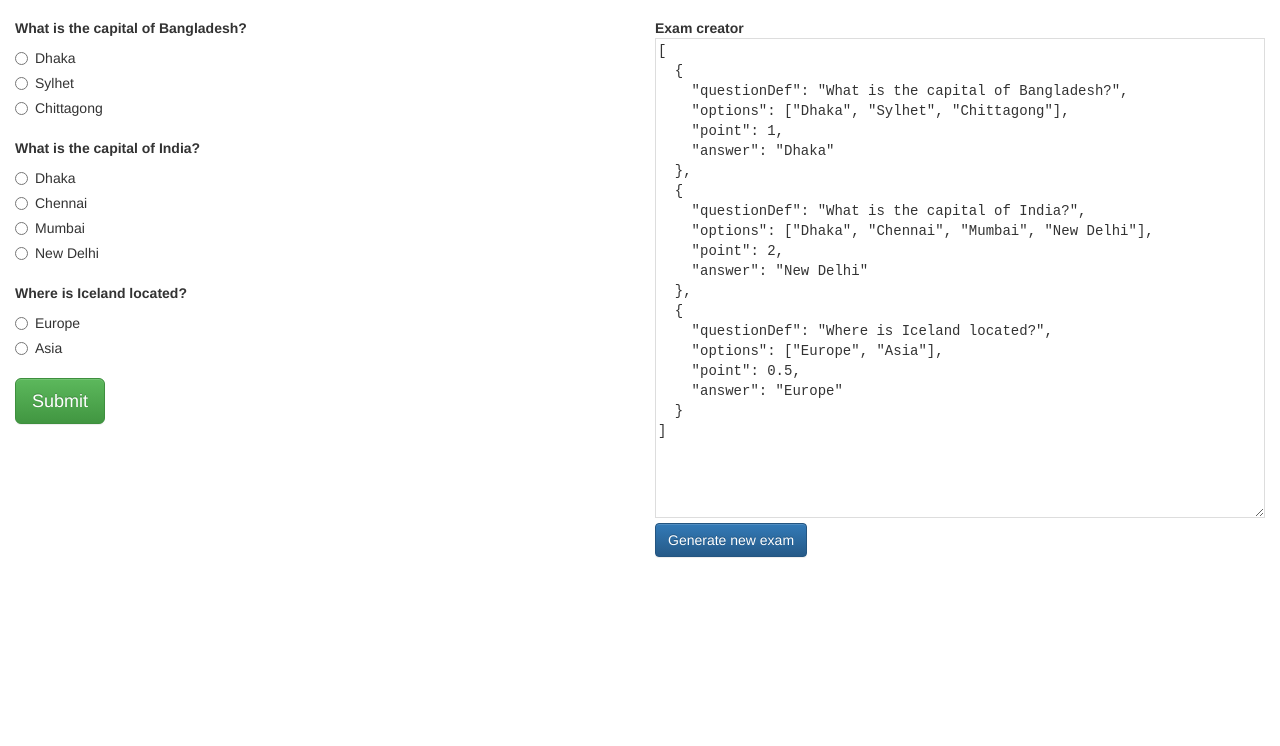
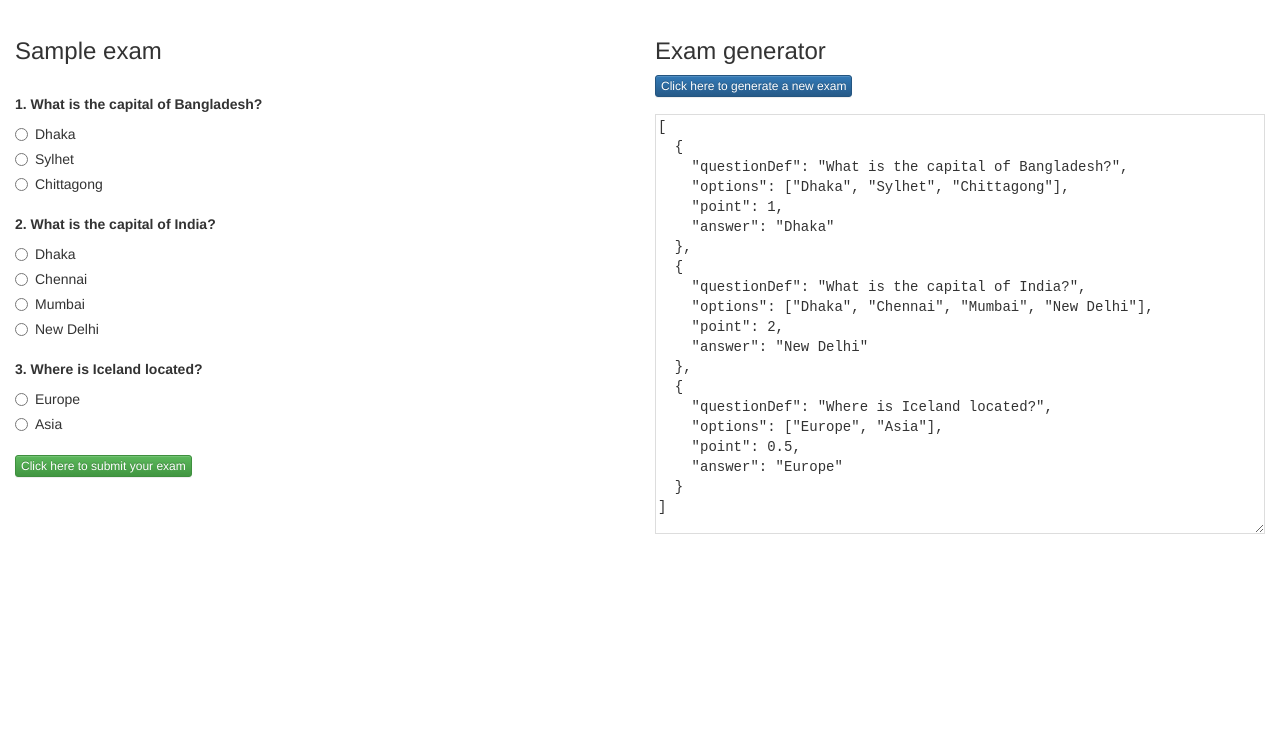
Before and after one commit to saadixl/MCQ-Prototype, a plain HTML site: page index.html in a window 1280 px wide. Shown: the part 54-800 px from the top of the page. Drawn offline with nearby package versions, Linux system fonts and the light colour scheme; some packages are replaced by stand-ins of ours; a script that the page names is missing.

Commit message:
Finalize prototype

```diff
--- a/assets/main.css
+++ b/assets/main.css
@@ -17,10 +17,16 @@
   color: red;
 }
 
+.mcq-exam-arena {
+  margin-top: 30px !important;
+}
+
 .exam-textarea {
   width: 100% !important;
-  min-height: 480px;
+  min-height: 420px;
   outline: none;
   border: 1px solid #ddd !important;
+  margin-top: 17px !important;
+  margin-bottom: 25px !important;
   font-family: monospace;
 }
--- a/assets/main.js
+++ b/assets/main.js
@@ -24,7 +24,8 @@ function generateNewExam(examResource) {
       var optionItem = item.options[j];
       answerOptions+= "<div class='radio'><label><input type='radio' name='optradio"+i+"' value='"+optionItem+"'>"+optionItem+"</label></div>";
     }
-    $(".mcq-exam-arena").append("<div class='question-block'><div class='question-definition'>"+item.questionDef+"</div><div class='answer-options'>"+answerOptions+"</div></div>");
+    var index = parseInt(i)+1;
+    $(".mcq-exam-arena").append("<div class='question-block'><div class='question-definition'>"+index+". "+item.questionDef+"</div><div class='answer-options'>"+answerOptions+"</div></div>");
   }
 }
 
@@ -51,6 +52,10 @@ function match(answers) {
     }
     totalMarks+= item.point;
   }
-  var resultString = "You have got "+marks+" out of "+totalMarks+". You answered "+correctCount+" out of "+examResource.length+" questions. And your percentile is "+Math.round(marks/totalMarks*100)+"%";
+  var resultString = "Marks: "+marks+" out of "+totalMarks+". Correct answers: "+correctCount+" out of "+examResource.length+". Percentile: "+Math.round(marks/totalMarks*100)+"%";
   $(".result").text(resultString);
+  bootbox.alert({
+   message: resultString,
+   size: 'small'
+  });
 }
--- a/index.html
+++ b/index.html
@@ -17,21 +17,20 @@
         <div class="navbar-header">
           <a class="navbar-brand" href="#">MCQ Prototype</a>
         </div>
-          <ul class="nav navbar-nav navbar-right">
-            <li><a>Open exam creator</a></li>
-          </ul>
         </div>
       </nav>
       <div class="row">
         <div class="col-md-6">
+          <h3>Sample exam</h3>
           <div class="mcq-exam-arena"></div>
           <div class="mcq-exam-controls">
-            <button class="btn btn-lg btn-success submit-btn">Submit</button>
+            <button class="btn btn-xs btn-success submit-btn">Click here to submit your exam</button>
             <p class="result"></p>
           </div>
         </div>
-        <div class="col-md-6">
-          <strong>Exam creator</strong>
+        <div class="col-md-6 exam-creator-cont">
+          <h3>Exam generator</h3>
+          <button class="btn btn-primary btn-xs generate-btn">Click here to generate a new exam</button>
           <textarea class="exam-textarea">
 [
   {
@@ -54,7 +53,6 @@
   }
 ]
           </textarea>
-          <button class="btn btn-primary generate-btn">Generate new exam</button>
         </div>
       </div>
     </div>
@@ -62,6 +60,7 @@
     <script src="//ajax.googleapis.com/ajax/libs/jquery/3.2.1/jquery.min.js"></script>
     <!-- Latest compiled and minified JavaScript -->
     <script src="//maxcdn.bootstrapcdn.com/bootstrap/3.3.7/js/bootstrap.min.js" integrity="sha384-Tc5IQib027qvyjSMfHjOMaLkfuWVxZxUPnCJA7l2mCWNIpG9mGCD8wGNIcPD7Txa" crossorigin="anonymous"></script>
+    <script src="//cdnjs.cloudflare.com/ajax/libs/bootbox.js/4.4.0/bootbox.min.js"></script>
     <script src="assets/main.js"></script>
   </body>
 </html>
```
